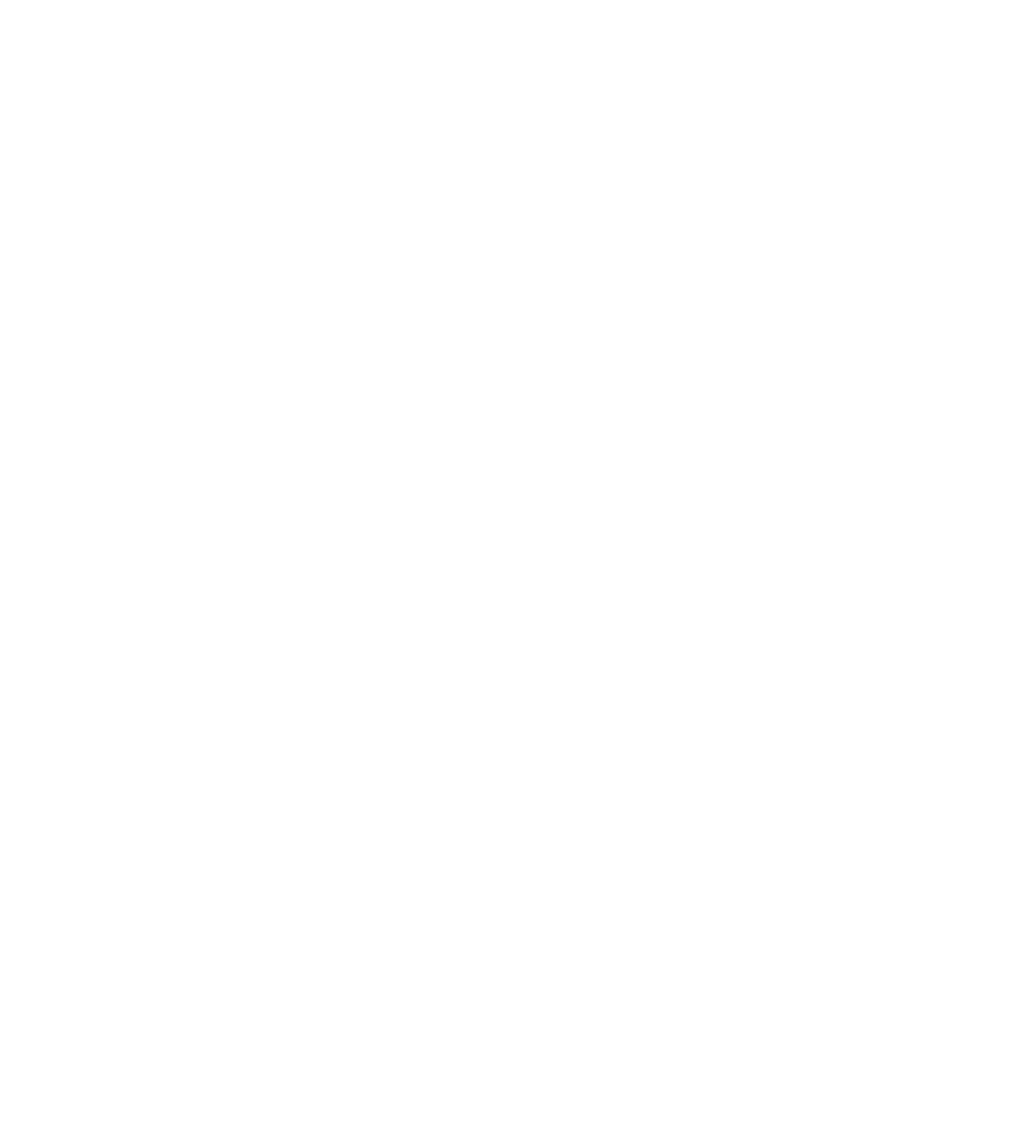
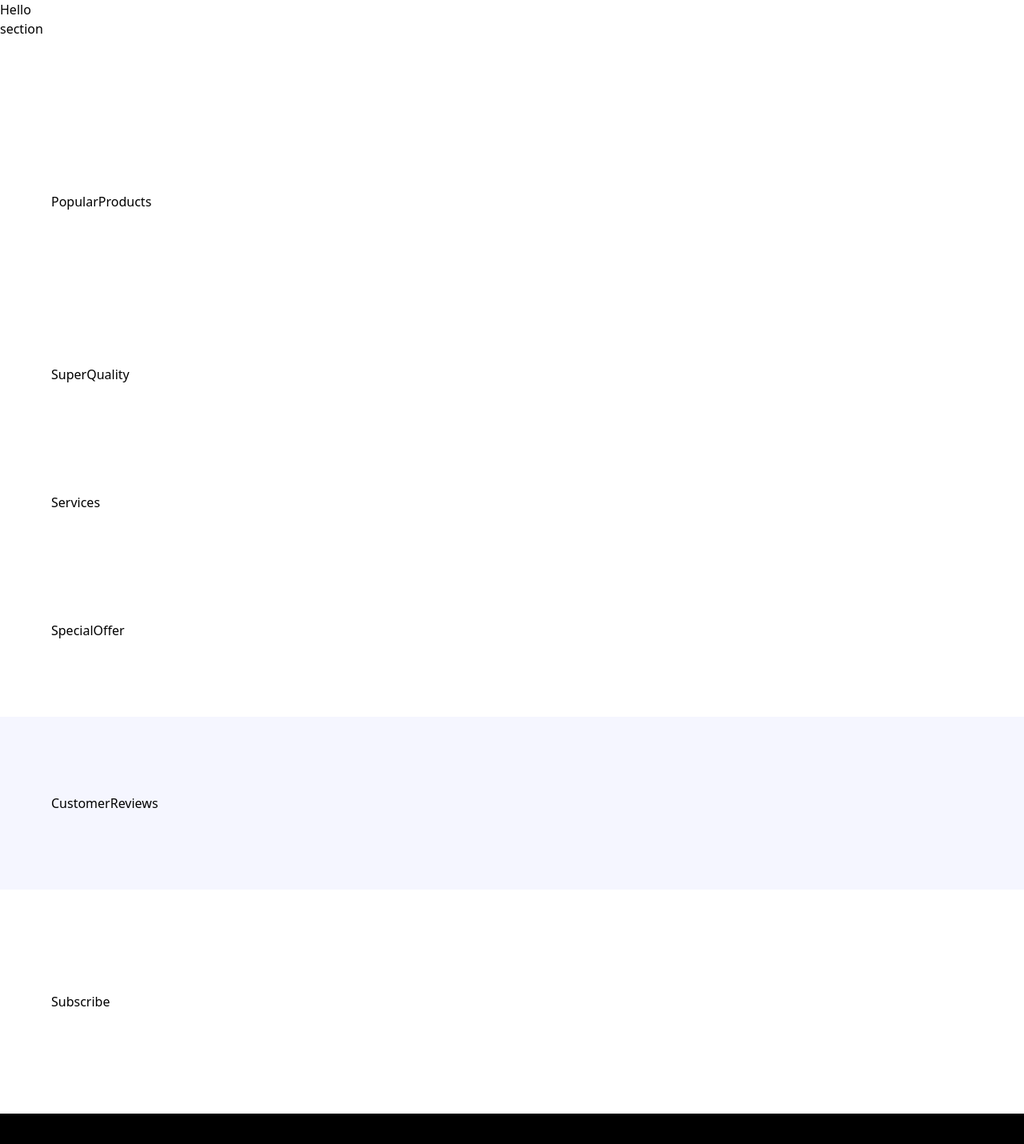
Before and after one commit to haash3/stray., a React (Vite) app: page / in a window 1280 px wide. Shown: the top 1430 px of the page at 80% size. Before the commit the page ends 800 px from the top, so only its background shows below. Built offline with nearby package versions, Linux system fonts and the light colour scheme; a web font is replaced by a local one.

Commit message:
Layout created

```diff
--- a/src/App.jsx
+++ b/src/App.jsx
@@ -1,12 +1,43 @@
+import { Hero, PopularProducts, SuperQuality, Services, SpecialOffer,
+Subscribe, Footer, CustomerReviews } from "./sections";
 
 
-const App = () =>{
+
+const App = () =>(
+
+  <main className="relative">
+    {/* <Nav/> */}
+    <section className="xl:padding-1
+    -r padding-r padding-b">
+      <Hero/> section
+    </section>
+    <section className="padding">
+      <PopularProducts/>
+    </section>
+    <section className="padding">
+      <SuperQuality/>
+    </section>
+    <section className="padding-x py-10">
+      <Services/>
+    </section>
+    <section className="padding">
+      <SpecialOffer/>
+    </section>
+    <section className="padding bg-pale-blue">
+      <CustomerReviews/>
+    </section>
+    <section className="padding-x sm:py-32 py-16 w-full">
+      <Subscribe/>
+    </section>
+    <section className="padding bg-black padding-x padding-t pb-8">
+      <Footer/>
+    </section>
+  </main>
+
+)
 
 
-  <main className="relative">
 
-  </main>
 
-}
 
 export default App;
--- /dev/null
+++ b/src/sections/CustomerReviews.jsx
@@ -0,0 +1,9 @@
+import React from 'react'
+
+const CustomerReviews = () => {
+  return (
+    <div>CustomerReviews</div>
+  )
+}
+
+export default CustomerReviews
--- /dev/null
+++ b/src/sections/Footer.jsx
@@ -0,0 +1,9 @@
+import React from 'react'
+
+const Footer = () => {
+  return (
+    <div>Footer</div>
+  )
+}
+
+export default Footer
--- /dev/null
+++ b/src/sections/Hero.jsx
@@ -0,0 +1,9 @@
+import React from 'react'
+
+const Hero = () => {
+  return (
+    <div>Hello</div>
+  )
+}
+
+export default Hero
--- /dev/null
+++ b/src/sections/PopularProducts.jsx
@@ -0,0 +1,9 @@
+import React from 'react'
+
+const PopularProducts = () => {
+  return (
+    <div>PopularProducts</div>
+  )
+}
+
+export default PopularProducts
--- /dev/null
+++ b/src/sections/Services.jsx
@@ -0,0 +1,9 @@
+import React from 'react'
+
+const Services = () => {
+  return (
+    <div>Services</div>
+  )
+}
+
+export default Services
--- /dev/null
+++ b/src/sections/SpecialOffer.jsx
@@ -0,0 +1,9 @@
+import React from 'react'
+
+const SpecialOffer = () => {
+  return (
+    <div>SpecialOffer</div>
+  )
+}
+
+export default SpecialOffer
--- /dev/null
+++ b/src/sections/Subscribe.jsx
@@ -0,0 +1,9 @@
+import React from 'react'
+
+const Subscribe = () => {
+  return (
+    <div>Subscribe</div>
+  )
+}
+
+export default Subscribe
--- /dev/null
+++ b/src/sections/SuperQuality.jsx
@@ -0,0 +1,9 @@
+import React from 'react'
+
+const SuperQuality = () => {
+  return (
+    <div>SuperQuality</div>
+  )
+}
+
+export default SuperQuality
--- /dev/null
+++ b/src/sections/index.js
@@ -0,0 +1,21 @@
+import Hero from './Hero';
+import PopularProducts from './PopularProducts';
+import SuperQuality from './SuperQuality';
+import Services from './Services';
+import SpecialOffer from './SpecialOffer';
+import CustomerReviews from './CustomerReviews';
+import Subscribe from './Subscribe';
+import Footer from './Footer';
+
+
+
+export {
+    Hero,
+    PopularProducts,
+    SuperQuality,
+    Subscribe,
+    Services,
+    SpecialOffer,
+    CustomerReviews,
+    Footer
+}
```
